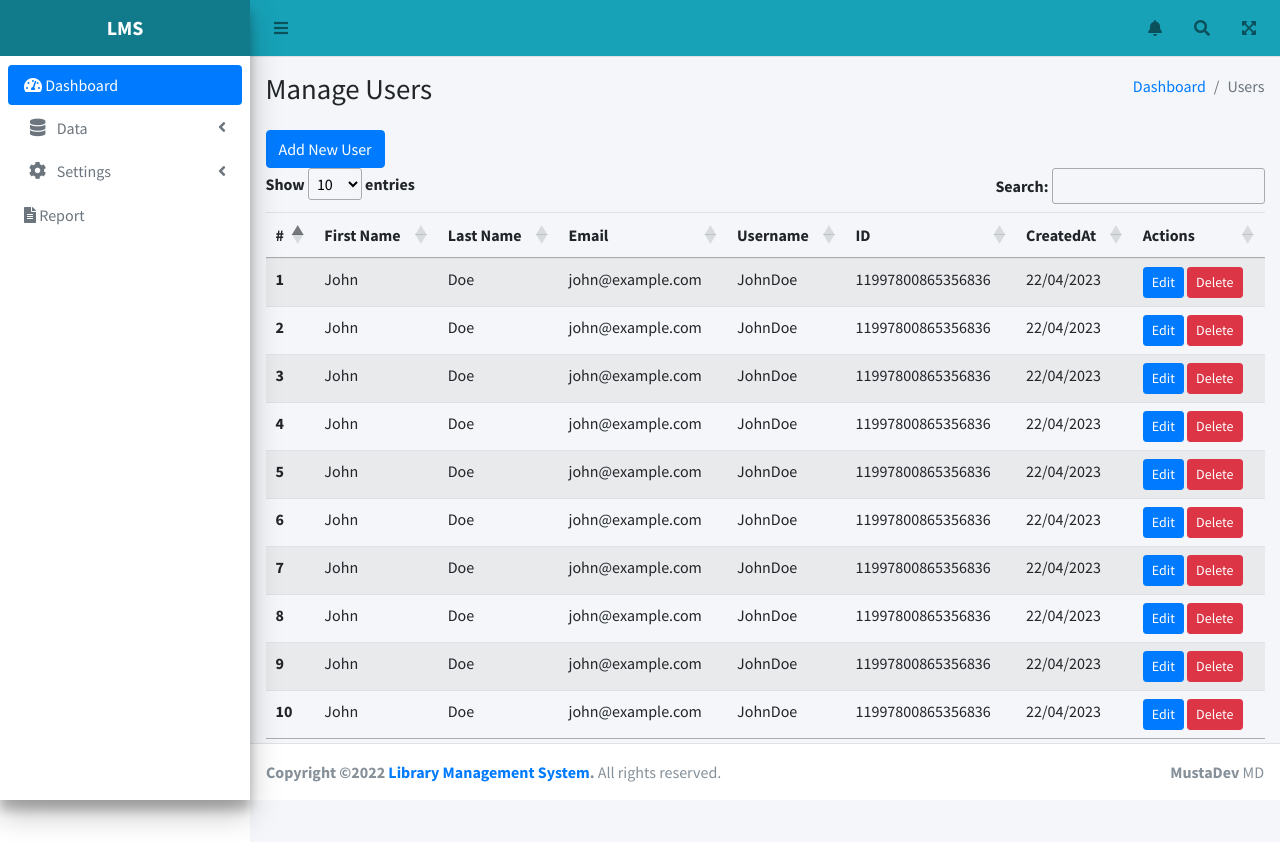
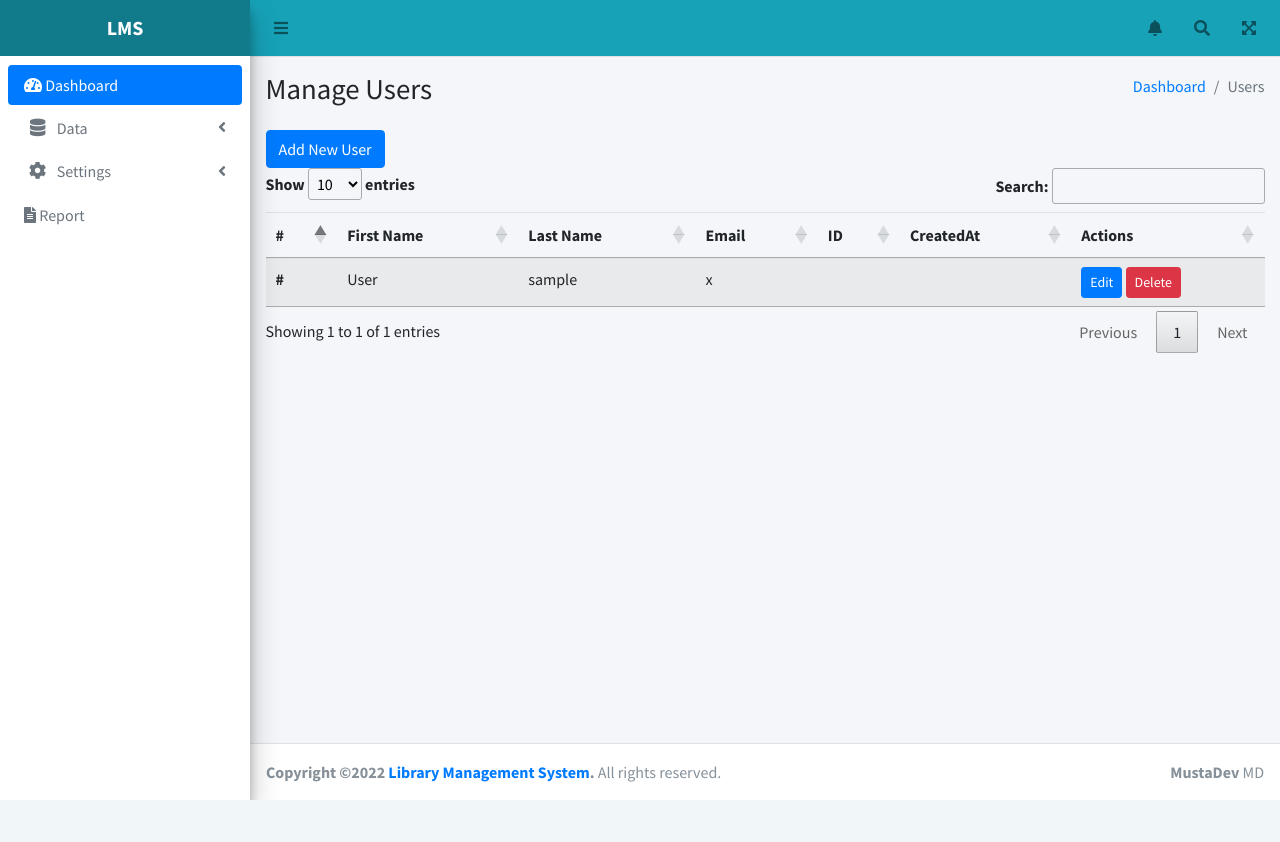
Before and after one commit to Jadoiconic/library-management-in-flask, a Flask app: page /manage in a window 1280 px wide. After the commit the page ends 800 px from the top, so only its background shows below. Run offline with Flask 3, Linux system fonts and the light colour scheme; the visitor is signed in with stand-in values (Sample User, id 1); tables that the repository leaves empty or names only in its code hold one stand-in row (values such as "Sample post"); some libraries are stand-ins or nearby versions.

Commit message:
displaying users

```diff
--- a/app.py
+++ b/app.py
@@ -1,6 +1,7 @@
 from flask import Flask, render_template, request, session, redirect
 import mysql.connector
 from datetime import timedelta
+from werkzeug.security import generate_password_hash, check_password_hash
 
 app = Flask(__name__)
 
@@ -14,7 +15,7 @@
 )
 
 app.config['SECRET_KEY'] = 'your_secret_key'
-app.config['PERMANENT_SESSION_LIFETIME'] = timedelta(seconds=7)
+app.config['PERMANENT_SESSION_LIFETIME'] = timedelta(minutes=60)
 
 mycursor = mydb.cursor()
 
@@ -33,16 +34,20 @@
     password = request.form['password']
 
     #? Query the users table for the given username and password
-    mycursor.execute("SELECT * FROM users WHERE username = %s AND password = %s", (username, password))
+    mycursor.execute("SELECT * FROM users WHERE username = %s", [username])
     users = mycursor.fetchall()
 
-    # Check if the user exists
     if users:
         #? Store the user ID in a session variable
-        session['user_id'] = list(users)
-        return redirect('/dashboard')
+        userPass = users[0][4]
+        if check_password_hash(userPass, password):
+            session['user_id'] = list(users)
+            return redirect('/dashboard')
+        else:
+            return render_template('login.htm', error='Incorect Password!')
+
     else:
-        return render_template('login.htm', error='Invalid username or password')
+        return render_template('login.htm', error='User Not found!')
 
 
 @app.route('/about')
@@ -61,7 +66,7 @@
 
 @app.route('/profileSetting')
 def profileSetting():
-    if len(session) == 0: return redirect('/login')
+    if len(session) == 0: return render_template('login.htm',error='You must login First')
     return render_template('Admin/account.htm')
 
 @app.route('/logout')
@@ -71,23 +76,40 @@
 
 @app.route('/data')
 def viewData():
-    if len(session) == 0: return redirect('/login')
+    if len(session) == 0: return render_template('login.htm',error='You must login First')
     return render_template('Admin/data.htm')
 
 @app.route('/rent')
 def viewBookings():
+    if len(session) == 0: return render_template('login.htm',error='You must login First')
     return render_template('Admin/bookings.htm')
 
 @app.route('/manage')
 def manageUsers():
-    return render_template('Admin/manageUsers.htm')
+    if len(session) == 0: return render_template('login.htm',error='You must login First')
+    mycursor.execute("SELECT * FROM users")
+    data = mycursor.fetchall()
+    return render_template('Admin/manageUsers.htm',data=data)
 
 @app.route('/report')
 def reportView():
+    if len(session) == 0: return render_template('login.htm',error='You must login First')
     return render_template('Admin/report.htm')
 
+# admin data manipulations routes
 
-
+@app.route('/register',methods=['GET','POST'])
+def store():
+    fname = request.form['firstName']
+    lname = request.form['lastName']
+    email = request.form['email']
+    password = request.form['password']
+    passd = generate_password_hash(password)
+    uid = request.form['id']
+    sql = "INSERT INTO `users`(`fname`, `lname`, `username`, `password`, `pid`) VALUES (%s,%s,%s,%s,%s)"
+    mycursor.execute(sql,(fname,lname,email,passd,uid))
+    mydb.commit()
+    return render_template('Admin/manageUsers.htm',error = 'Data inserted Successfully!')
 
 # app.run(host='localhost', port=3000)
 
--- a/templates/Admin/index.htm
+++ b/templates/Admin/index.htm
@@ -151,7 +151,7 @@
                     <!-- /.row -->
                     <div>
                         <h1> {{
-                               session['user_id'][0][1] }} and {{
+                               session['user_id'][0][1] }}  {{
                                session['user_id'][0][2]
 
                         }}</h1>
--- a/templates/Admin/manageUsers.htm
+++ b/templates/Admin/manageUsers.htm
@@ -126,7 +126,6 @@
                                         <th scope="col">First Name</th>
                                         <th scope="col">Last Name</th>
                                         <th scope="col">Email</th>
-                                        <th scope="col">Username</th>
                                         <th scope="col">ID</th>
                                         <th scope="col">CreatedAt</th>
                                         <th scope="col">Actions</th>
@@ -134,25 +133,23 @@
                                 </thead>
                                 <tbody>
 
-                                    {% for x in range(1,30): %}
+                                    {% for x in data: %}
                                     <tr>
-                                        <th scope="row">{{x}}</th>
-                                        <td>John</td>
-                                        <td>Doe</td>
-                                        <td>john@example.com</td>
-                                        <td>JohnDoe</td>
-                                        <td>11997800865356836</td>
-                                        <td>22/04/2023</td>
+                                        <th scope="row">#</th>
+                                        <td>{{x[1]}}</td>
+                                        <td>{{x[2]}}</td>
+                                        <td>{{x[3]}}</td>
+                                        <td>{{x[5]}}</td>
+                                        <td>{{x[6]}}</td>
                                         <td>
-                                            <a href="#" class="btn btn-sm btn-primary">Edit</a>
-                                            <a href="#" class="btn btn-sm btn-danger" data-toggle="modal"
+                                            <a href="/edit/{{x[0]}}" class="btn btn-sm btn-primary">Edit</a>
+                                            <a href="delete/{{x[0]}}" class="btn btn-sm btn-danger" data-toggle="modal"
                                                 data-target="#deleteModal">Delete</a>
                                         </td>
                                     </tr>
                                     {% endfor %}
                                 </tbody>
                             </table>
-
 
                             <!-- Delete Modal -->
                             <div class="modal fade" id="deleteModal" tabindex="-1" aria-labelledby="deleteModalLabel"
@@ -161,8 +158,8 @@
                                     <div class="modal-content">
                                         <div class="modal-header">
                                             <h5 class="modal-title" id="deleteModalLabel">Confirm Delete</h5>
-                                            <button type="button" class="btn-close" data-dismiss="modal"
-                                                aria-label="Close"> &times;</button>
+                                            <button type="button" class="btn-close border-0 text-danger" data-dismiss="modal"
+                                                aria-label="Close"> <h2>&times;</h2></button>
                                         </div>
                                         <div class="modal-body">
                                             Are you sure you want to delete this record?
@@ -184,8 +181,8 @@
                                     <div class="modal-content">
                                         <div class="modal-header">
                                             <h5 class="modal-title" id="registrationModalLabel">Registration Form</h5>
-                                            <h2 class="btn-close text-danger cursor-pointer" data-dismiss="modal"
-                                                aria-label="Close">&times;</h2>
+                                            <button class="btn-close btn-white border-0 text-danger" data-dismiss="modal"
+                                                aria-label="Close"><h2>&times;</h2></button>
                                         </div>
                                         <div class="modal-body">
                                             <form method="post" action="/register">
@@ -205,9 +202,9 @@
                                                         required>
                                                 </div>
                                                 <div class="mb-3">
-                                                    <label for="username" class="form-label">Username</label>
-                                                    <input type="text" class="form-control" id="username"
-                                                        name="username" required>
+                                                    <label for="password" class="form-label">password</label>
+                                                    <input type="text" class="form-control" id="password"
+                                                        name="password" required>
                                                 </div>
                                                 <div class="mb-3">
                                                     <label for="id" class="form-label">ID</label>
```
